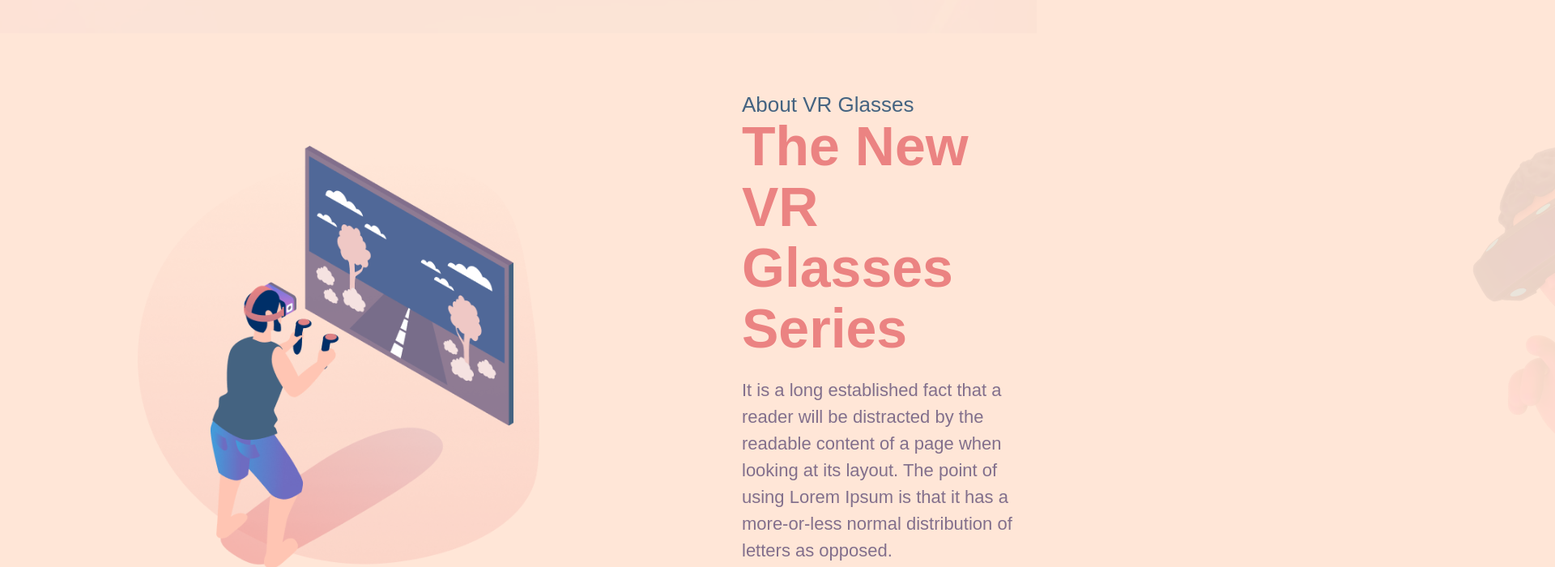
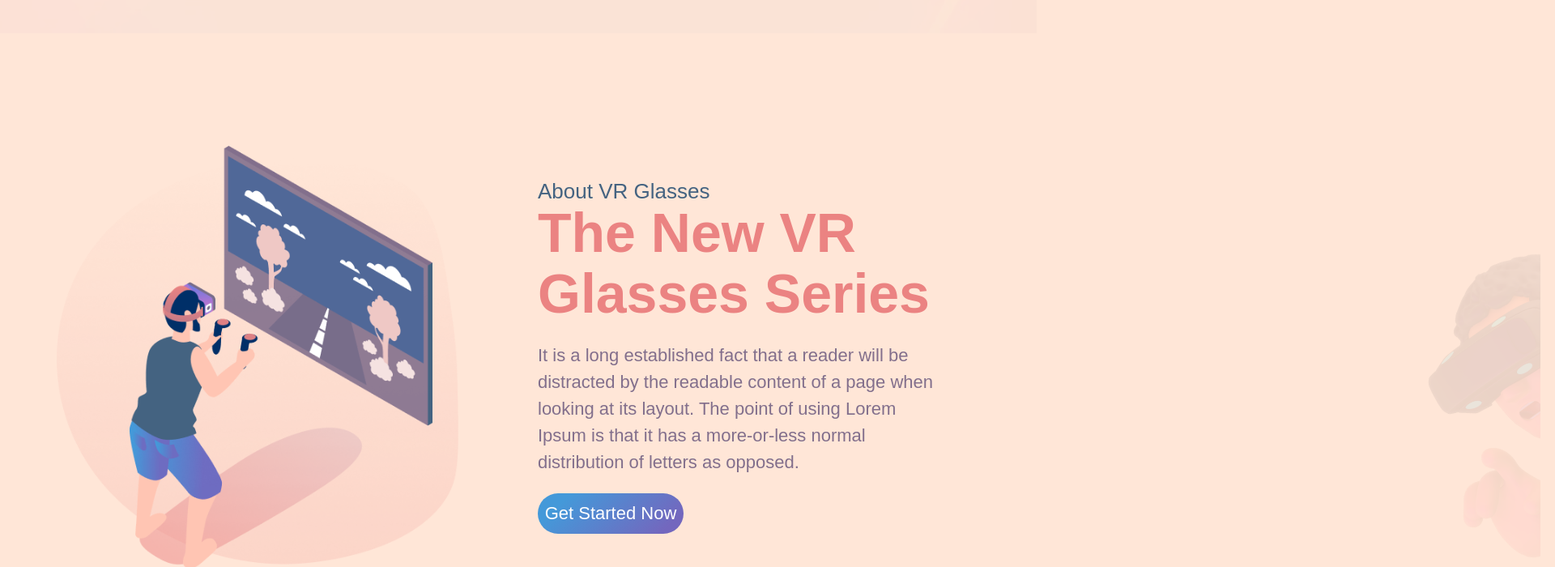
Before and after one commit to sovasofa/GoGameFixed, a plain HTML site: page index.html in a window 1280 px wide. Shown: the part 909-1609 px from the top of the page at 81% size, 1920 px wide, since content can reach past the window. Drawn offline with Linux system fonts and the light colour scheme.

Commit message:
баг фикс

```diff
--- a/style.css
+++ b/style.css
@@ -102,7 +102,7 @@ body::before, header::before, #home::before {
     width: 100%;
     height: 100%;
     z-index: -1;
-    opacity: 0.5; /* Прозрачность фона для лучшей читаемости текста */
+    opacity: 0.7; /* Прозрачность фона для лучшей читаемости текста */
 }
 
 
@@ -326,7 +326,7 @@ body::before, header::before, #home::before {
 .vector-image2 {
     position: absolute; /* Абсолютное позиционирование */
     top: 240px; /* Регулируйте это значение для перемещения изображения вверх или вниз */
-    left: 57px; /* Регулируйте это значение для перемещения изображения влево или вправо */
+    left: 0px; /* Регулируйте это значение для перемещения изображения влево или вправо */
     width: auto;
     height: auto;
 }
@@ -376,14 +376,15 @@ body::before, header::before, #home::before {
     justify-content: space-between;
     align-items: center;
     width: 100%;
-    left: 0px; /* Сдвигаем контейнер вправо на 150 пикселей */
+    position: relative;
+    left: -100px; /* Сдвигаем контейнер влево на 100 пикселей */
 }
 
 /* Стили для изображения About VR */
 .about-vr-image {
     width: 40%;
     height: auto;
-    margin-right: 150px; /* Сдвигаем изображение вправо на 150 пикселей */
+    margin-right: 50px; /* Сдвигаем изображение вправо на 50 пикселей вместо 150 */
 }
 
 /* Стили для текста "About VR Glasses" */
@@ -392,7 +393,7 @@ body::before, header::before, #home::before {
     color: rgb(68, 99, 129);
     font-family: 'Josefin Sans', sans-serif;
     text-align: left;
-    padding-left: 100px; /* отступ слева */
+    padding-left: 0; /* Убираем отступ слева */
 }
 
 /* Стили для заголовка "About VR Glasses" */
@@ -467,7 +468,7 @@ body::before, header::before, #home::before {
     background: url('img/background2.png') no-repeat center center/cover;
     position: absolute;
     top: 0;
-    left: 53px;
+    left: 0px;
     width: 100%;
     height: 100%;
     z-index: -1;
@@ -501,7 +502,7 @@ body::before, header::before, #home::before {
 .backgroundside {
     position: absolute; /* Абсолютное позиционирование */
     top: -200px; /* Регулируйте это значение для перемещения изображения вверх или вниз */
-    left: 1517px; /* Регулируйте это значение для перемещения изображения влево или вправо */
+    left: 1542px; /* Регулируйте это значение для перемещения изображения влево или вправо */
     width: auto;
     height: auto;
 }
```
